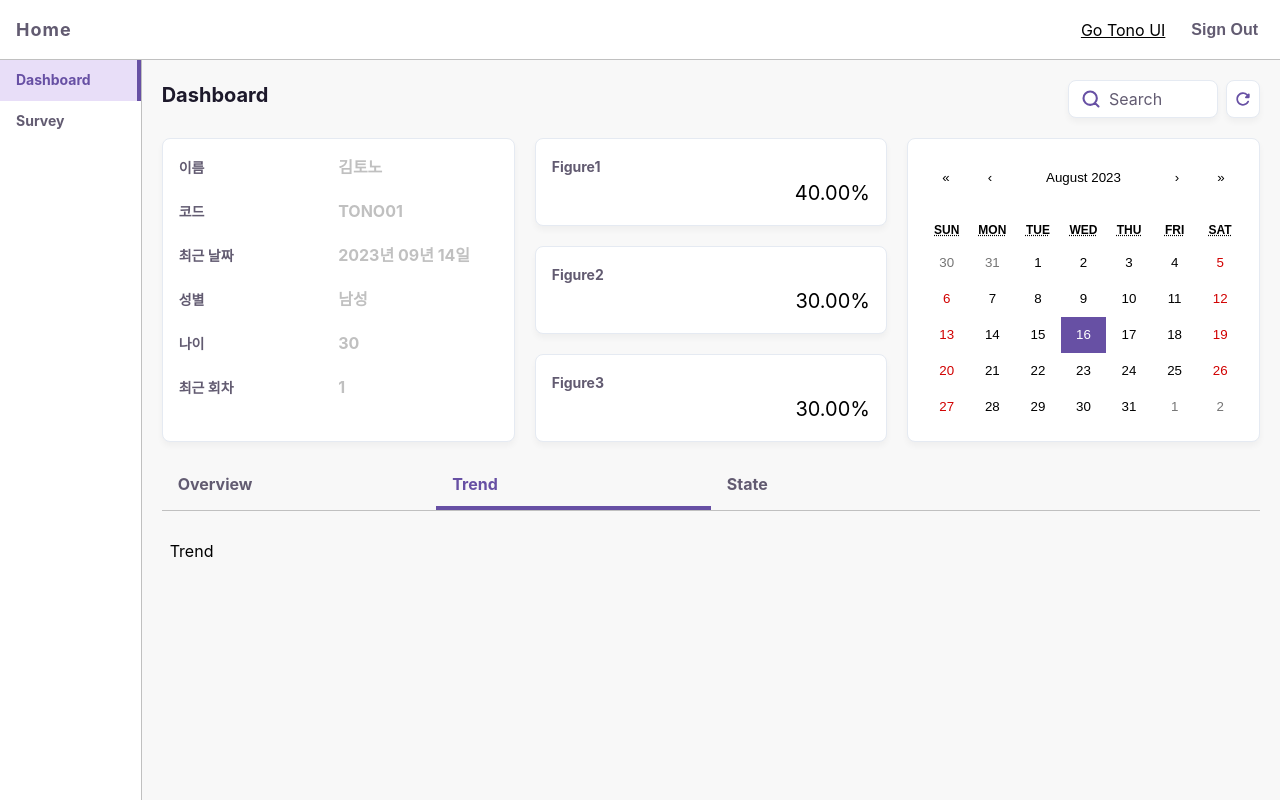
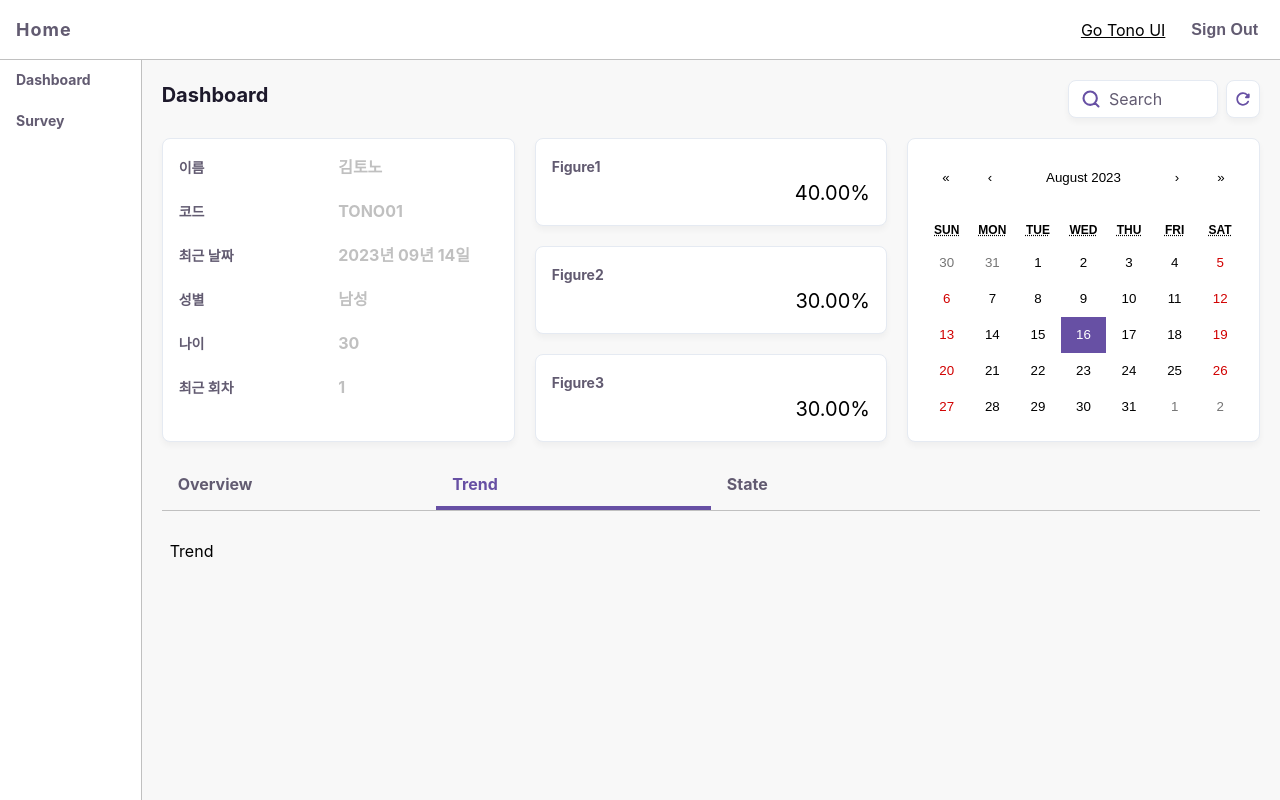
Before and after one commit to jmeno1011/tono-ui, a React (Create React App) app: page /p-dashboard/trend in a window 1280 px wide. Built offline with nearby package versions, Linux system fonts and the light colour scheme; a small style sheet from the web is missing.

Commit message:
edit nav link function

```diff
--- a/src/components/PDashboard/common/Nav/Nav.tsx
+++ b/src/components/PDashboard/common/Nav/Nav.tsx
@@ -9,7 +9,7 @@ export default function Nav() {
   return (
     <nav className={styles.container}>
       <ul>
-        <li className={cn('li', pathname.includes("/p-dashboard") && 'active')}><Link to={"/p-dashboard"}>dashboard</Link></li>
+        <li className={cn('li', pathname==="/p-dashboard" && 'active')}><Link to={"/p-dashboard"}>dashboard</Link></li>
         <li className={cn('li', pathname==="/p-dashboard/p-survey" && 'active')}><Link to={"/p-dashboard/p-survey"}>survey</Link></li>
       </ul>
     </nav>
```
